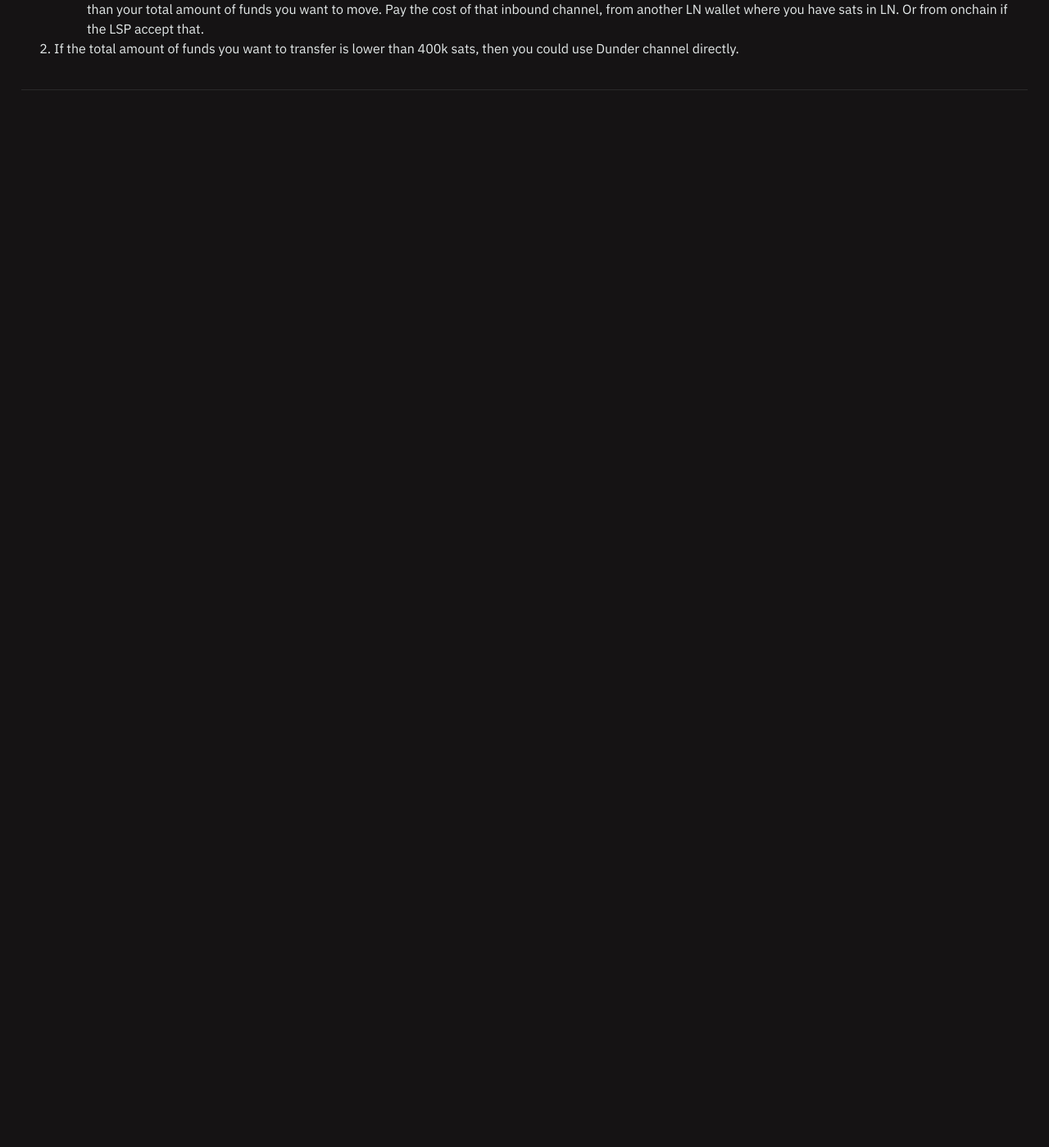
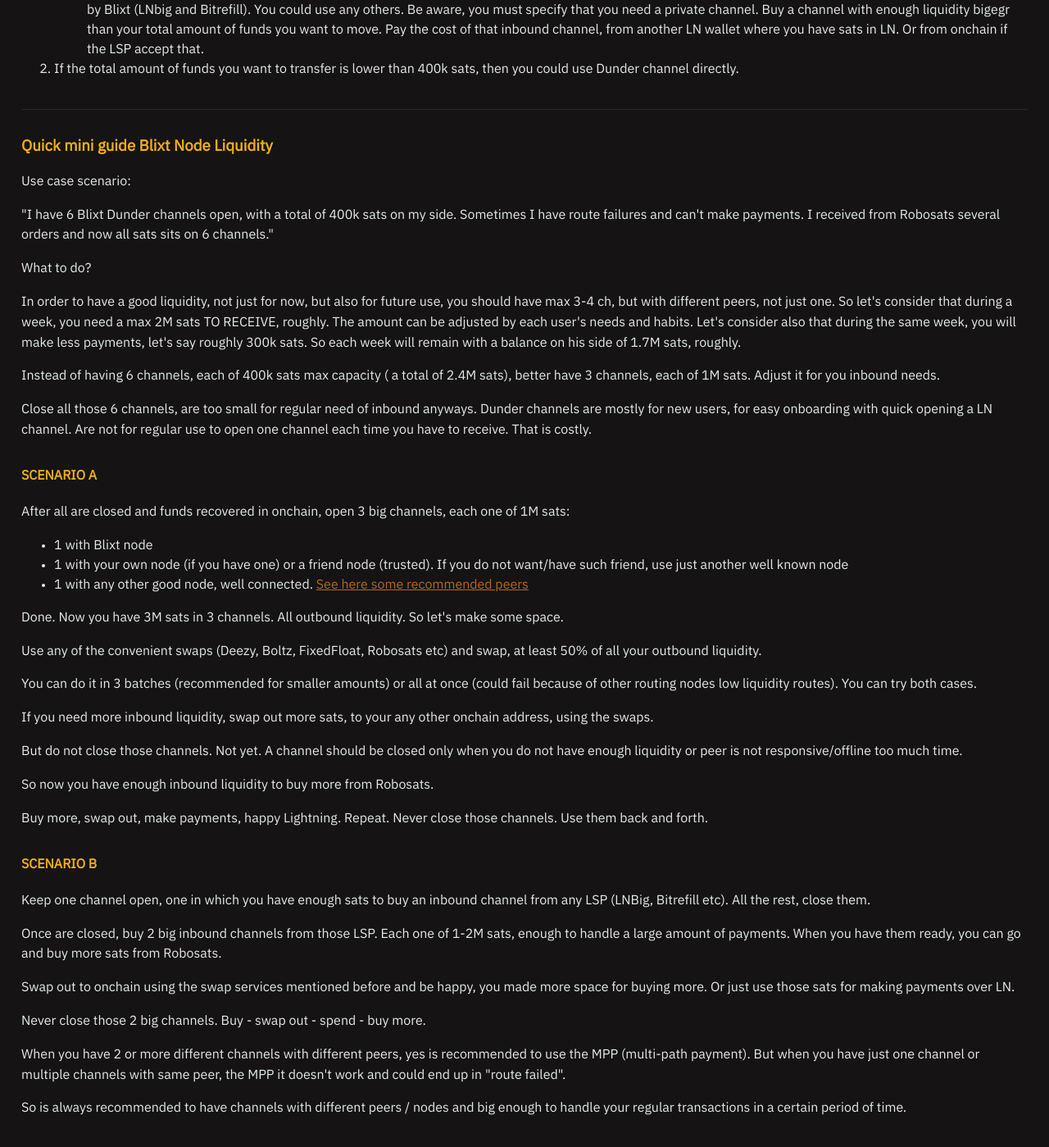
Before and after one commit to BlixtWallet/blixtwallet.github.io, a Jekyll site: the page built from guides.html, in a window 1280 px wide and 1400 px high, scrolled down 11968 px. Shown: the whole window at 82% size. Built offline with Jekyll 4.4.1, drawn with Linux system fonts in a browser that asks for light colours; before the commit the page ends 12089 px from its top, so only the background shows below that; some of the changed text lies outside the part shown.

Commit message:
add new guide liquidity

```diff
--- a/guides.html
+++ b/guides.html
@@ -43,6 +43,7 @@
       <li><a href="#guide-swap">How do I send sats to onchain addresses?</a></li>
       <li><a href="#guide-ism">How to use Blixt as "Infrastructure Spending Machine" (ISM)?</a></li>
       <li><a href="#guide-old-wallet">How to consolidate funds from an old Blixt wallet?</a></li>
+      <li><a href="#guide-liquidity">Quick mini guide Blixt Node Liquidity</a></li>
     </ul>
   </section>
 
@@ -439,4 +440,51 @@
       <li>If the total amount of funds you want to transfer is lower than 400k sats, then you could use Dunder channel directly.</li>
     </ol>
   </section>
+
+  <section id="guide-liquidity">
+    <h3>Quick mini guide Blixt Node Liquidity</h3>
+    <p>Use case scenario:</p>
+    <p>"I have 6 Blixt Dunder channels open, with a total of 400k sats on my side. Sometimes I have route failures and can't make payments.
+        I received from Robosats several orders and now all sats sits on 6 channels."
+    </p>
+    <p>What to do?</p>
+    <p>In order to have a good liquidity, not just for now, but also for future use, you should have max 3-4 ch, but with different peers, not just one.
+       So let's consider that during a week, you need a max 2M sats TO RECEIVE, roughly. The amount can be adjusted by each user's needs and habits.
+       Let's consider also that during the same week, you will make less payments, let's say roughly 300k sats.
+       So each week will remain with a balance on his side of 1.7M sats, roughly.
+    </p>
+    <p>Instead of having 6 channels, each of 400k sats max capacity ( a total of 2.4M sats), better have 3 channels, each of 1M sats.
+       Adjust it for you inbound needs.
+    </p>
+    <p>Close all those 6 channels, are too small for regular need of inbound anyways.
+       Dunder channels are mostly for new users, for easy onboarding with quick opening a LN channel.
+       Are not for regular use to open one channel each time you have to receive. That is costly.
+    </p>
+    <h4>SCENARIO A</h4>
+    <p>After all are closed and funds recovered in onchain, open 3 big channels, each one of 1M sats:</p>
+      <ul>
+        <li>1 with Blixt node</li>
+        <li>1 with your own node (if you have one) or a friend node (trusted). If you do not want/have such friend,
+            use just another well known node</li>
+        <li>1 with any other good node, well connected. <a href="https://github.com/hsjoberg/blixt-wallet/issues/1033">See here some recommended peers</a></li>
+      </ul>
+    <p>Done. Now you have 3M sats in 3 channels. All outbound liquidity. So let's make some space.</p>
+    <p>Use any of the convenient swaps (Deezy, Boltz, FixedFloat, Robosats etc) and swap, at least 50% of all your outbound liquidity.</p>
+    <p>You can do it in 3 batches (recommended for smaller amounts) or all at once (could fail because of other routing nodes low liquidity routes). You can try both cases.</p>
+    <p>If you need more inbound liquidity, swap out more sats, to your any other onchain address, using the swaps.</p>
+    <p>But do not close those channels. Not yet.
+       A channel should be closed only when you do not have enough liquidity or peer is not responsive/offline too much time.</p>
+    <p>So now you have enough inbound liquidity to buy more from Robosats.</p>
+    <p>Buy more, swap out, make payments, happy Lightning. Repeat. Never close those channels. Use them back and forth.</p>
+    <h4>SCENARIO B</h4>
+    <p>Keep one channel open, one in which you have enough sats to buy an inbound channel from any LSP (LNBig, Bitrefill etc). All the rest, close them.</p>
+    <p>Once are closed, buy 2 big inbound channels from those LSP. Each one of 1-2M sats, enough to handle a large amount of payments.
+       When you have them ready, you can go and buy more sats from Robosats.</p>
+    <p>Swap out to onchain using the swap services mentioned before and be happy, you made more space for buying more.
+       Or just use those sats for making payments over LN.</p>
+    <p>Never close those 2 big channels. Buy - swap out - spend - buy more.</p>
+    <p>When you have 2 or more different channels with different peers, yes is recommended to use the MPP (multi-path payment).
+       But when you have just one channel or multiple channels with same peer, the MPP it doesn't work and could end up in "route failed".</p>
+    <p>So is always recommended to have channels with different peers / nodes and big enough to handle your regular transactions in a certain period of time.</p>
+  </section>
 </article>
```
